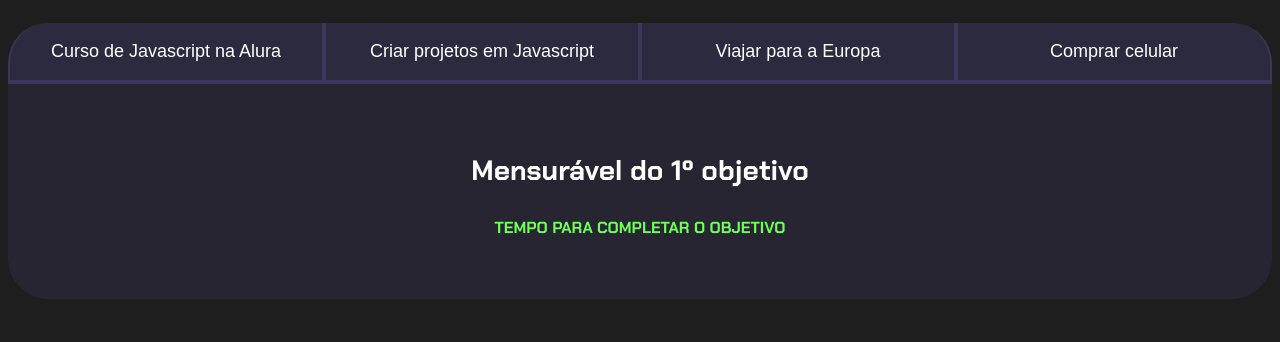
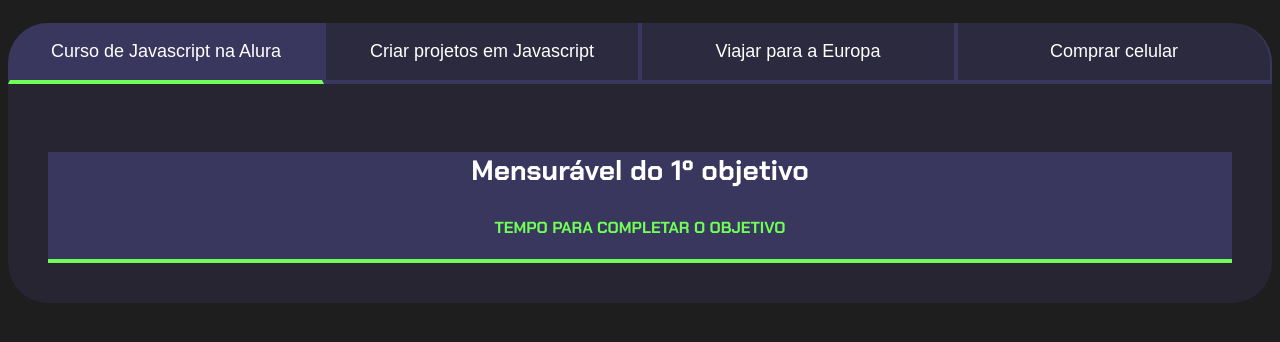
Before and after one commit to pcalexandrat/javascript-3-ano-CCM, a plain HTML site: page index.html in a window 1280 px wide. Shown: the part 72-414 px from the top of the page. Drawn offline with Linux system fonts and the light colour scheme.

Commit message:
voltei a classe ativo

```diff
--- a/style.css
+++ b/style.css
@@ -57,7 +57,10 @@ body {
     border-radius: 40px 40px 0 0;
 }
 
-
+.ativo{
+    background-color: var(--botao-ativo);
+    border-bottom: 4px solid var(--verde);
+}
 
 .abas-textos{
     background-color: var(--texto-fundo);
```
